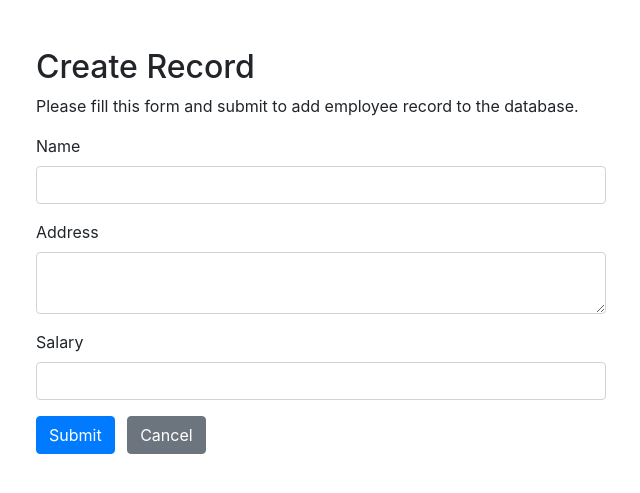
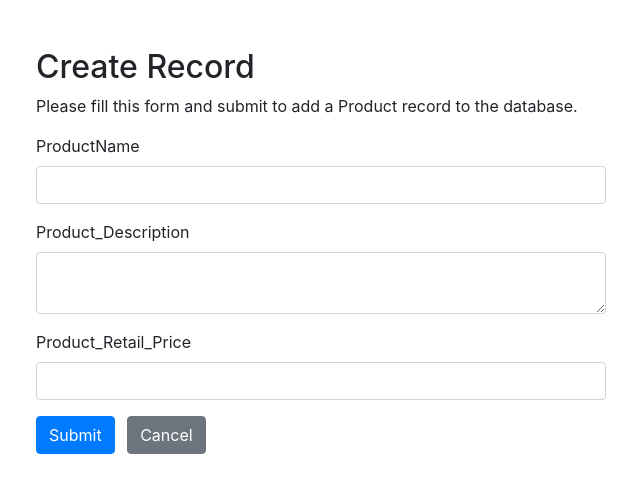
Before and after one commit to Lord-binns/Olemberio-pdo-crud, a PHP site: page /create.php in a window 1280 px wide. Shown: the top 493 px of the page, without its empty margins (319-959 px from the left). Run offline with PHP 8.4, Linux system fonts and the light colour scheme.

Commit message:
edited the create.php for the product

```diff
--- a/create.php
+++ b/create.php
@@ -39,7 +39,7 @@ if($_SERVER["REQUEST_METHOD"] == "POST"){
     // Check input errors before inserting in database
     if(empty($name_err) && empty($address_err) && empty($salary_err)){
         // Prepare an insert statement
-        $sql = "INSERT INTO products (name, address, salary) VALUES (:name, :address, :salary)";
+        $sql = "INSERT INTO employees (name, address, salary) VALUES (:name, :address, :salary)";
 
         if($stmt = $pdo->prepare($sql)){
             // Bind variables to the prepared statement as parameters
@@ -90,20 +90,20 @@ if($_SERVER["REQUEST_METHOD"] == "POST"){
             <div class="row">
                 <div class="col-md-12">
                     <h2 class="mt-5">Create Record</h2>
-                    <p>Please fill this form and submit to add employee record to the database.</p>
+                    <p>Please fill this form and submit to add a Product record to the database.</p>
                     <form action="<?php echo htmlspecialchars($_SERVER["PHP_SELF"]); ?>" method="post">
                         <div class="form-group">
-                            <label>Name</label>
+                            <label>ProductName</label>
                             <input type="text" name="name" class="form-control <?php echo (!empty($name_err)) ? 'is-invalid' : ''; ?>" value="<?php echo $name; ?>">
                             <span class="invalid-feedback"><?php echo $name_err;?></span>
                         </div>
                         <div class="form-group">
-                            <label>Address</label>
+                            <label>Product_Description</label>
                             <textarea name="address" class="form-control <?php echo (!empty($address_err)) ? 'is-invalid' : ''; ?>"><?php echo $address; ?></textarea>
                             <span class="invalid-feedback"><?php echo $address_err;?></span>
                         </div>
                         <div class="form-group">
-                            <label>Salary</label>
+                            <label>Product_Retail_Price</label>
                             <input type="text" name="salary" class="form-control <?php echo (!empty($salary_err)) ? 'is-invalid' : ''; ?>" value="<?php echo $salary; ?>">
                             <span class="invalid-feedback"><?php echo $salary_err;?></span>
                         </div>
--- a/index.php
+++ b/index.php
@@ -37,7 +37,7 @@
                     require_once "config.php";
 
                     // Attempt select query execution
-                    $sql = "SELECT * FROM products";
+                    $sql = "SELECT * FROM employees";
                     if($result = $pdo->query($sql)){
                         if($result->rowCount() > 0){
                             echo '<table class="table table-bordered table-striped">';
--- a/read.php
+++ b/read.php
@@ -5,7 +5,7 @@ if(isset($_GET["id"]) && !empty(trim($_GET["id"]))){
     require_once "config.php";
 
     // Prepare a select statement
-    $sql = "SELECT * FROM products WHERE id = :id";
+    $sql = "SELECT * FROM employees WHERE id = :id";
 
     if($stmt = $pdo->prepare($sql)){
         // Bind variables to the prepared statement as parameters
--- a/update.php
+++ b/update.php
@@ -42,7 +42,7 @@ if(isset($_POST["id"]) && !empty($_POST["id"])){
     // Check input errors before inserting in database
     if(empty($name_err) && empty($address_err) && empty($salary_err)){
         // Prepare an update statement
-        $sql = "UPDATE products SET name=:name, address=:address, salary=:salary WHERE id=:id";
+        $sql = "UPDATE employees SET name=:name, address=:address, salary=:salary WHERE id=:id";
 
         if($stmt = $pdo->prepare($sql)){
             // Bind variables to the prepared statement as parameters
```
Also changed, not shown: error.php (added, +26 -0 lines).
